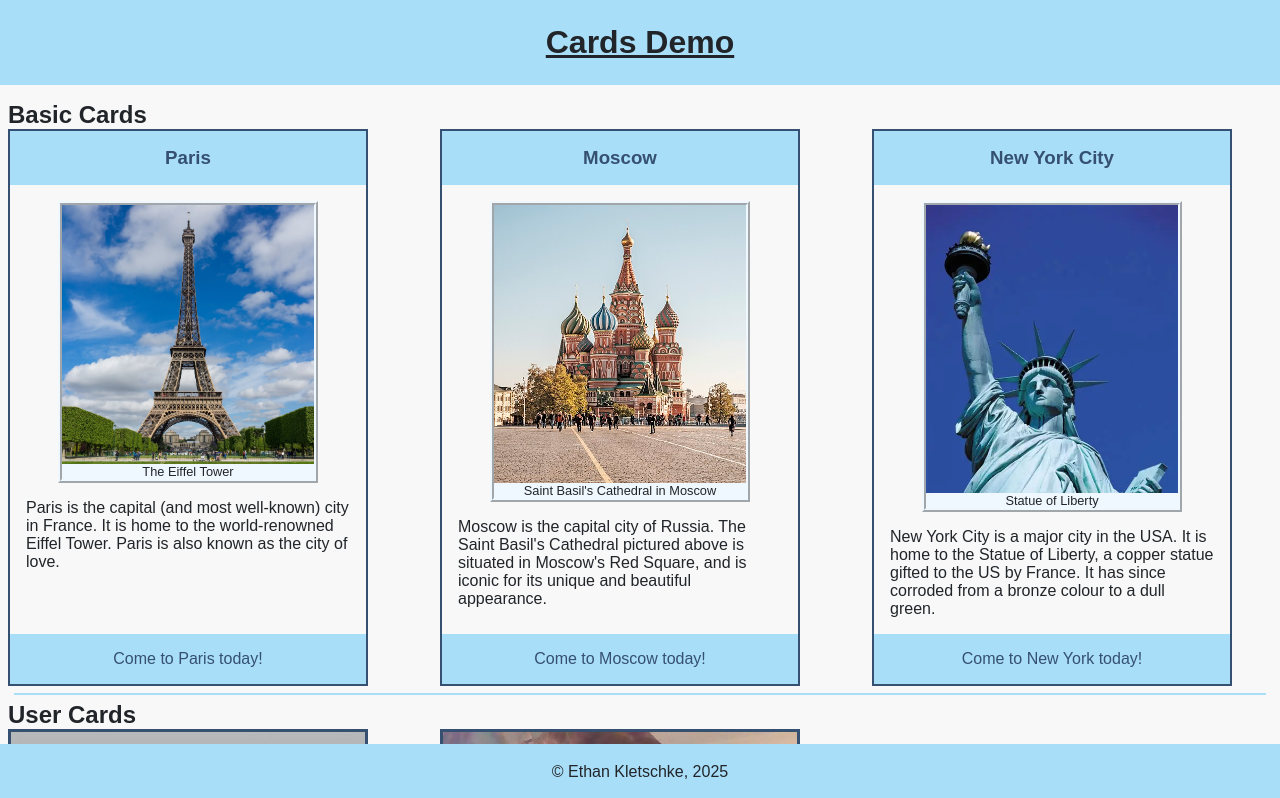
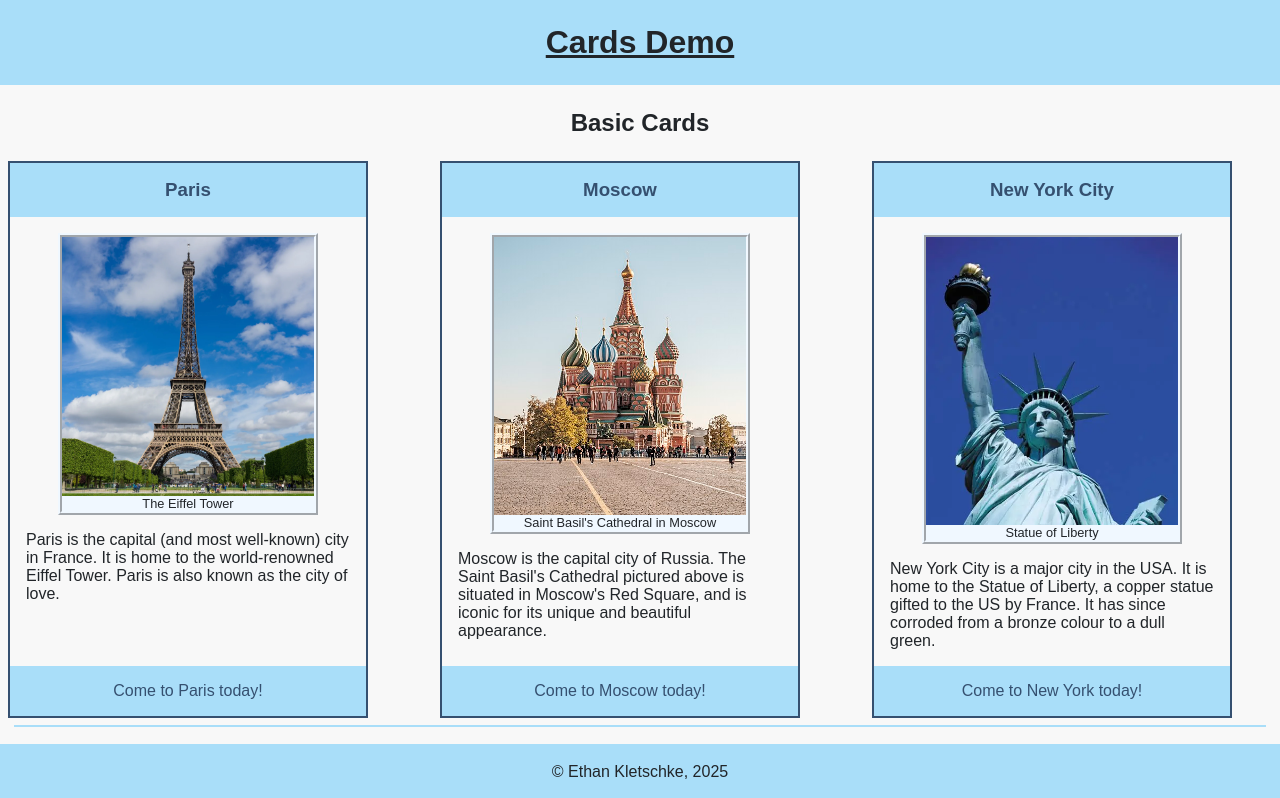
Before and after one commit to ethanKletschke/TSX-Portfolio-App, a React (Vite) app: page /cards in a window 1280 px wide. Shown: the top 798 px of the page. Built offline with nearby package versions, Linux system fonts and the light colour scheme.

Commit message:
feat(ui): Center headings on CardsDemo page

```diff
--- /dev/null
+++ b/src/pages/CardsDemo/CardsDemo.module.css
@@ -0,0 +1,4 @@
+.section > h2 {
+  text-align: center;
+  margin: 1em;
+}
--- a/src/pages/CardsDemo/CardsDemo.tsx
+++ b/src/pages/CardsDemo/CardsDemo.tsx
@@ -3,6 +3,7 @@ import CardGrid from "../../comps/cards/CardGrid/CardGrid.tsx";
 import UserCard from "../../comps/cards/UserCard/UserCard.tsx";
 import GoHomeBtn from "../../comps/general_UI/GoHomeBtn/GoHomeBtn.tsx";
 import Page from "../../comps/general_UI/layout/Page/Page.tsx";
+import styles from "./CardsDemo.module.css";
 
 // A single user card represented as an object.
 interface UserCardObj {
@@ -29,7 +30,7 @@ export default function CardsDemo() {
   return (
     <Page headerText="Cards Demo">
       {/* TODO -> Add className to the <section> elements in order to center every <h2> */}
-      <section>
+      <section className={styles.section}>
         <h2>Basic Cards</h2>
 
         {/* Basic cards */}
@@ -77,7 +78,7 @@ export default function CardsDemo() {
 
       <hr />
 
-      <section>
+      <section className={styles.section}>
         <h2>User Cards</h2>
 
         <CardGrid>
```
